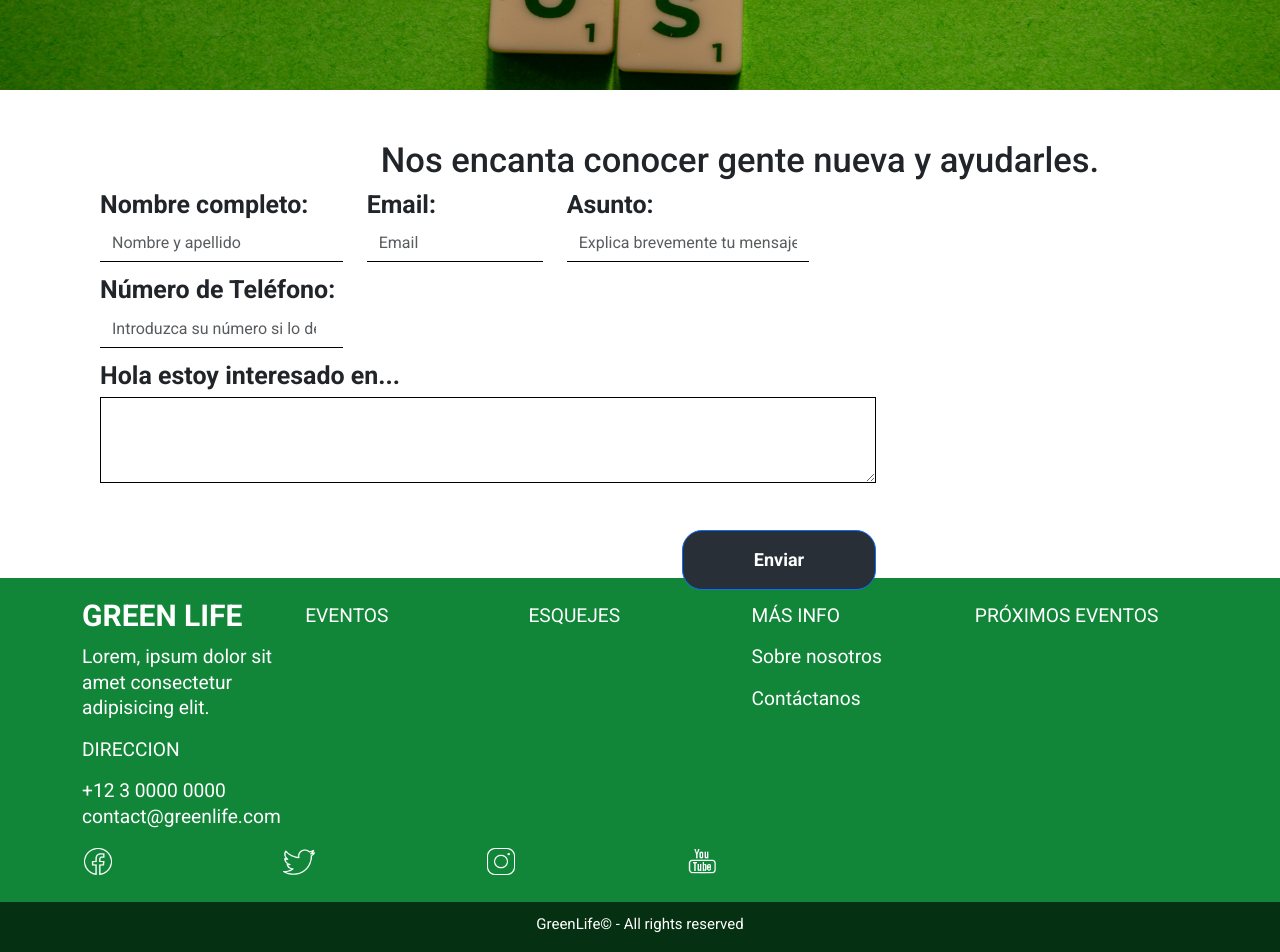
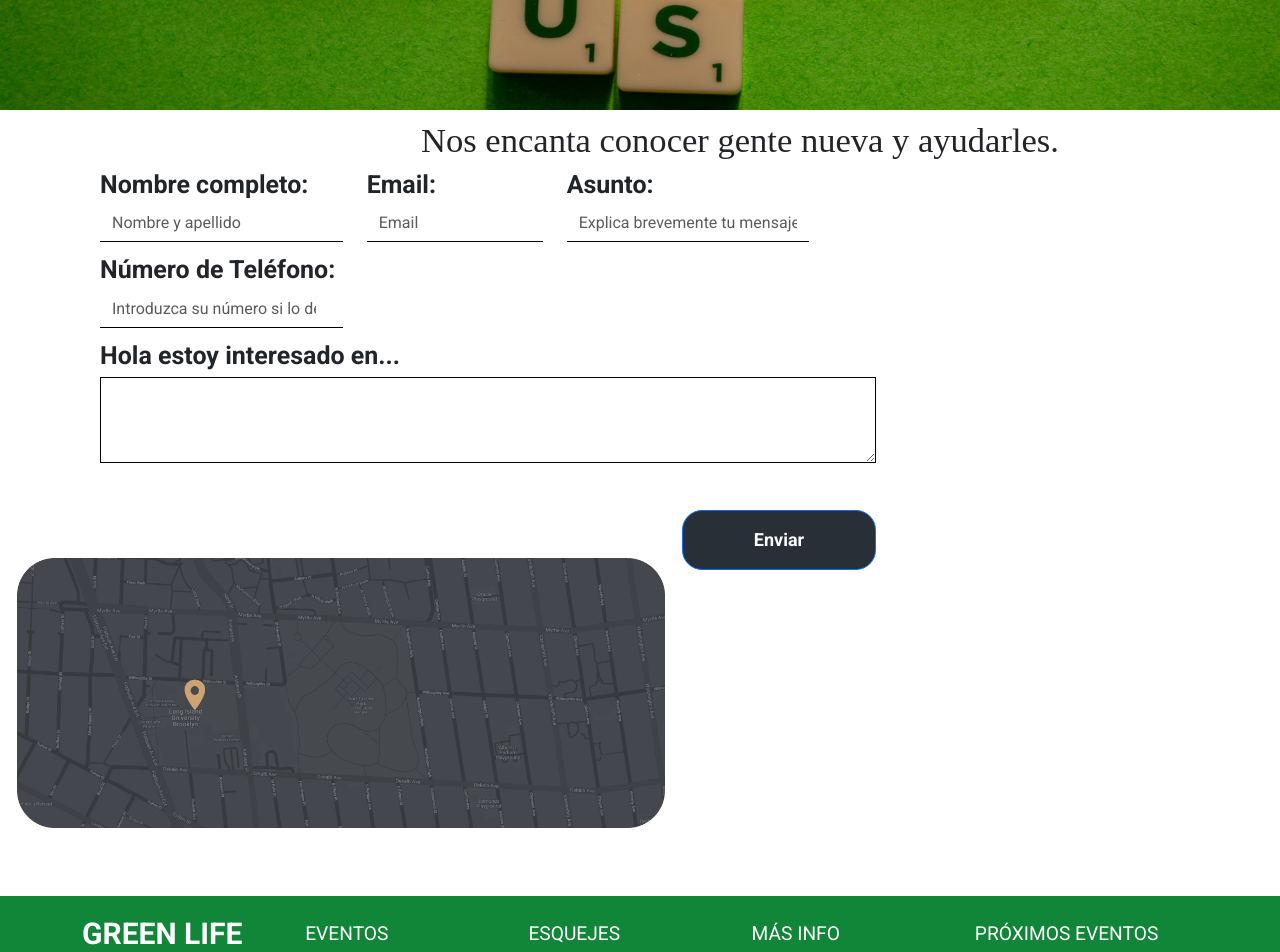
Before and after one commit to Mery1989/GreenLife_CLIENTE, a React (Vite) app in the folder Green Life/: page /contactanos in a window 1280 px wide. Shown: the part 360-1312 px from the top of the page. Built offline with nearby package versions, Linux system fonts and the light colour scheme; a web font is replaced by a local one.

Commit message:
contact form

```diff
--- a/Green Life/src/components/Contact us/ContactFormTitle.css
+++ b/Green Life/src/components/Contact us/ContactFormTitle.css
@@ -1,7 +1,8 @@
 .userTitle{
 
+  font-family: 'DM Serif Display', serif;
   margin-bottom: 10px;
-
+  margin-top: 10px;
   font-size: 180%;
 }
 
@@ -11,3 +12,14 @@
 
 
 }
+@media (min-width: 769px) {
+
+  .imageContact{
+
+    margin-top: 20px;
+ }
+ .userTitle{
+ text-align: center;
+ }
+
+}
--- /dev/null
+++ b/Green Life/src/components/Contact us/MapPhoto.css
@@ -0,0 +1,11 @@
+.bot {
+  display: flex;
+  justify-content: center;
+}
+
+.imageMap {
+  width: 95%;
+  margin-bottom: 10%;
+  max-width: 1199px;
+  max-height: 501px;
+}
--- /dev/null
+++ b/Green Life/src/components/Contact us/mapPhoto.jsx
@@ -0,0 +1,15 @@
+
+import './MapPhoto.css';
+
+function MapPhoto() {
+  return (
+    <div className='bot'>
+
+    <img alt="letras de contact us"className="imageMap" src="./../../../public/Map.png" />
+
+
+    </div>
+  );
+}
+
+export default MapPhoto;
--- a/Green Life/src/pages/ContactUsPages/ContactUsPages.jsx
+++ b/Green Life/src/pages/ContactUsPages/ContactUsPages.jsx
@@ -1,5 +1,6 @@
 
 import ContactForm from '../../components/Contact us/ContactForm';
+import MapPhoto from '../../components/Contact us/mapPhoto';
 import ContactFormTitle from '../../components/Contact us/ContactFormTitle';
 const Contactuspage = () => {
   return (
@@ -7,6 +8,7 @@ const Contactuspage = () => {
 
      <ContactFormTitle />
         <ContactForm />
+        <MapPhoto />
 
 
     </>
```
Also changed, not shown: Green Life/public/Map.png (added).
